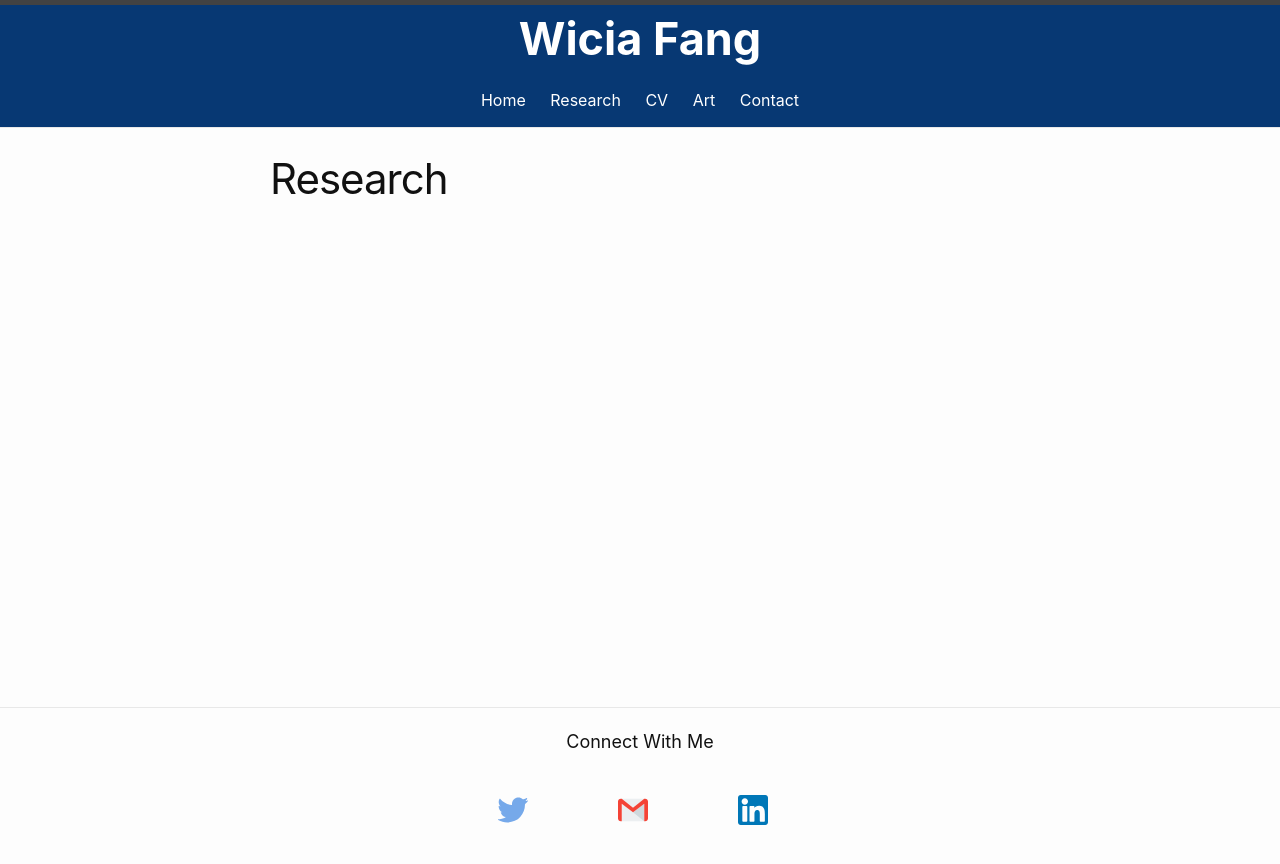
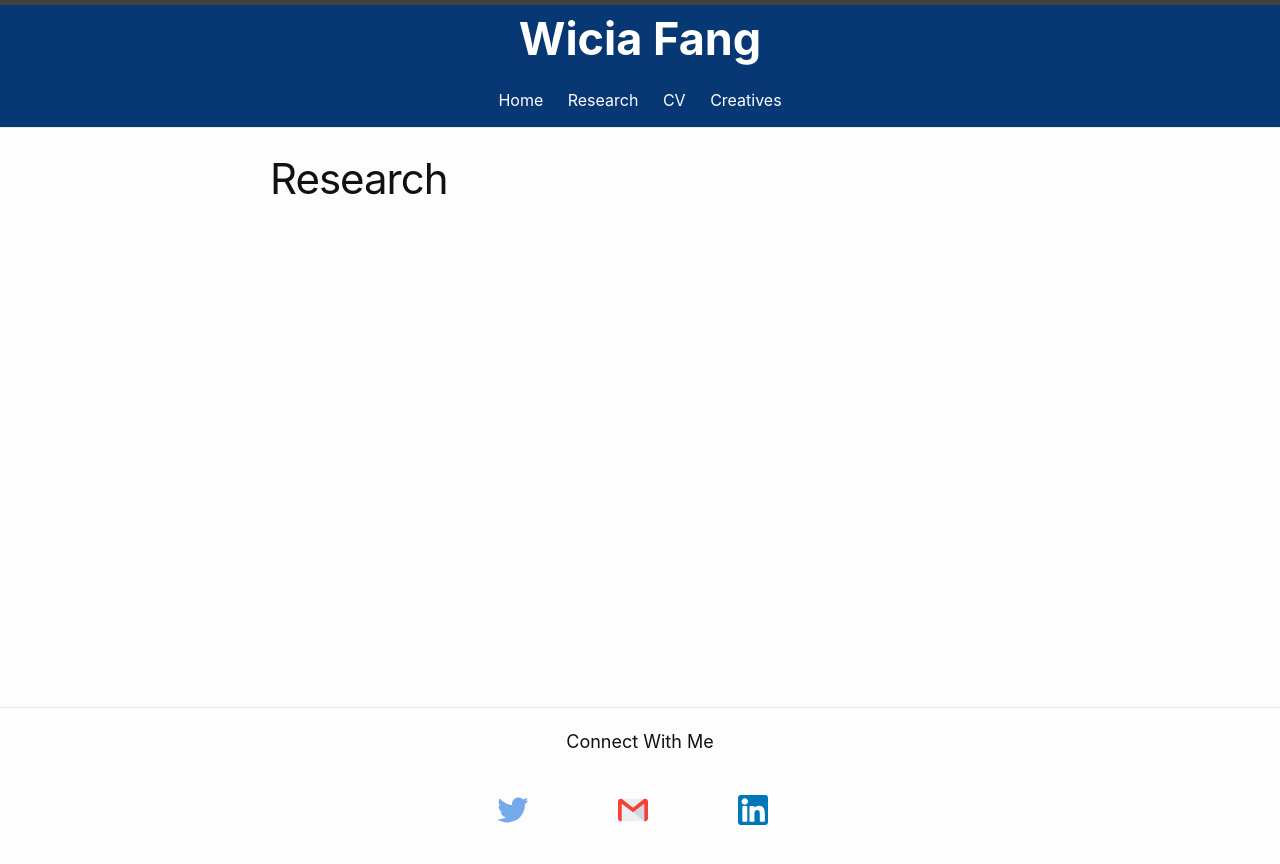
Before and after one commit to wiciaf/wiciaf.github.io, a Jekyll site: the page built from research.markdown, in a window 1280 px wide. Shown: the top 864 px of the page. Built offline with Jekyll 4.4.1, drawn with Linux system fonts in a browser that asks for light colours.

Commit message:
Update header.html

```diff
--- a/_includes/header.html
+++ b/_includes/header.html
@@ -18,8 +18,7 @@
           <a class="page-link" href="/">Home</a>
           <a class="page-link" href="/research/">Research</a>
           <a class="page-link" href="https://drive.google.com/file/d/1pehB9DGn0cVcragi2mqC_MAlptT-41pb/view?usp=sharing" target="_blank">CV</a>
-          <a class="page-link" href="/art/">Art</a>
-          <a class="page-link" href="/contact/">Contact</a>
+          <a class="page-link" href="/creatives/">Creatives</a>
         </div>
       </nav></div>
 </header>
```
